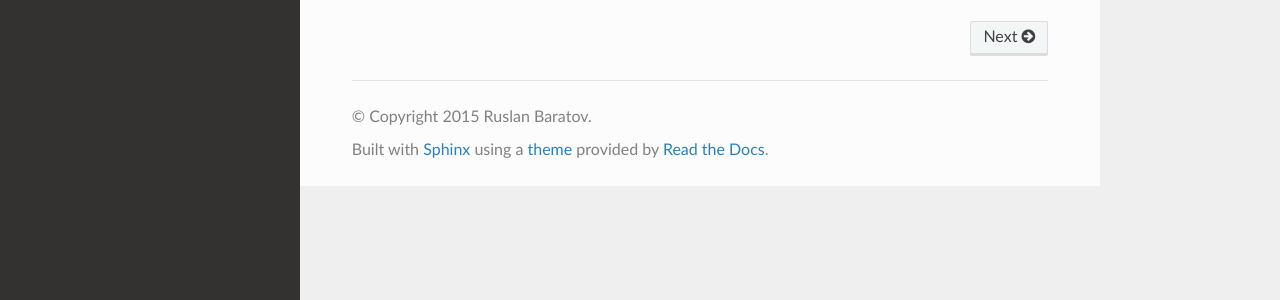
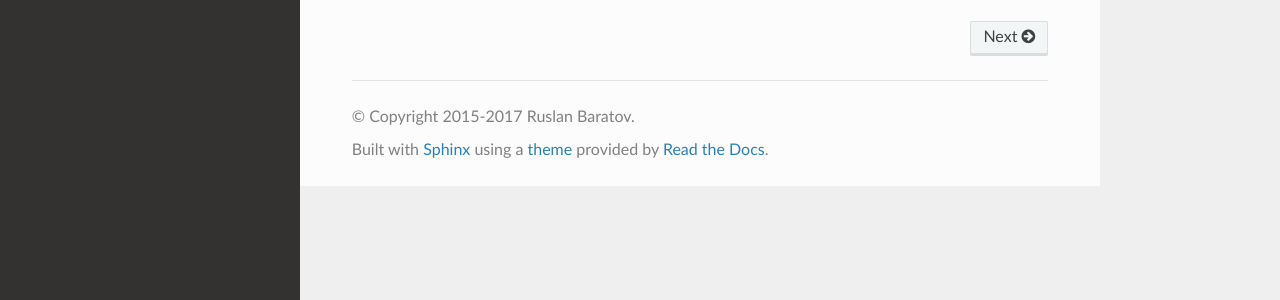
Before and after one commit to ruslo/0, a Sphinx documentation site: the page built from docs/index.rst, in a window 1280 px wide. Shown: the part 427-727 px from the top of the page. Built offline with Sphinx 7.4.7 and the Read the Docs theme 2.0.0, drawn with Linux system fonts in a browser that asks for light colours.

Commit message:
Update 'conf.py'

```diff
--- a/docs/conf.py
+++ b/docs/conf.py
@@ -25,10 +25,18 @@
 # If your documentation needs a minimal Sphinx version, state it here.
 #needs_sphinx = '1.0'
 
+# on_rtd is whether we are on readthedocs.org, this line of code grabbed from docs.readthedocs.org
+on_rtd = os.environ.get('READTHEDOCS', None) == 'True'
+
 # Add any Sphinx extension module names here, as strings. They can be
 # extensions coming with Sphinx (named 'sphinx.ext.*') or your custom
 # ones.
 extensions = []
+
+if not on_rtd:
+  extensions.append('sphinxcontrib.spelling')
+  spelling_show_suggestions = True
+  spelling_word_list_filename = 'spelling.txt'
 
 # Add any paths that contain templates here, relative to this directory.
 templates_path = ['_templates']
@@ -44,7 +52,7 @@
 
 # General information about the project.
 project = u'0'
-copyright = u'2015 Ruslan Baratov'
+copyright = u'2015-2017 Ruslan Baratov'
 
 # The version info for the project you're documenting, acts as replacement for
 # |version| and |release|, also used in various other places throughout the
@@ -67,7 +75,7 @@
 
 # List of patterns, relative to source directory, that match files and
 # directories to ignore when looking for source files.
-exclude_patterns = ['_build']
+exclude_patterns = ['_build', '_venv', 'rtfd-css']
 
 # The reST default role (used for this markup: `text`) to use for all
 # documents.
@@ -107,13 +115,23 @@
 
 # From:
 # * https://github.com/snide/sphinx_rtd_theme#using-this-theme-locally-then-building-on-read-the-docs
-# on_rtd is whether we are on readthedocs.org, this line of code grabbed from docs.readthedocs.org
-on_rtd = os.environ.get('READTHEDOCS', None) == 'True'
 
 if not on_rtd:  # only import and set the theme if we're building docs locally
     import sphinx_rtd_theme
     html_theme = 'sphinx_rtd_theme'
     html_theme_path = [sphinx_rtd_theme.get_html_theme_path()]
+
+### Suppress warnings: http://stackoverflow.com/a/28778969/2288008 {
+if not on_rtd:
+  import sphinx.environment
+  from docutils.utils import get_source_line
+
+  def _warn_node(self, msg, node, **kwargs):
+    if not msg.startswith('nonlocal image URI found:'):
+      self._warnfunc(msg, '%s:%s' % get_source_line(node), **kwargs)
+
+  sphinx.environment.BuildEnvironment.warn_node = _warn_node
+### }
 
 # Add any paths that contain custom themes here, relative to this directory.
 #html_theme_path = []
```
